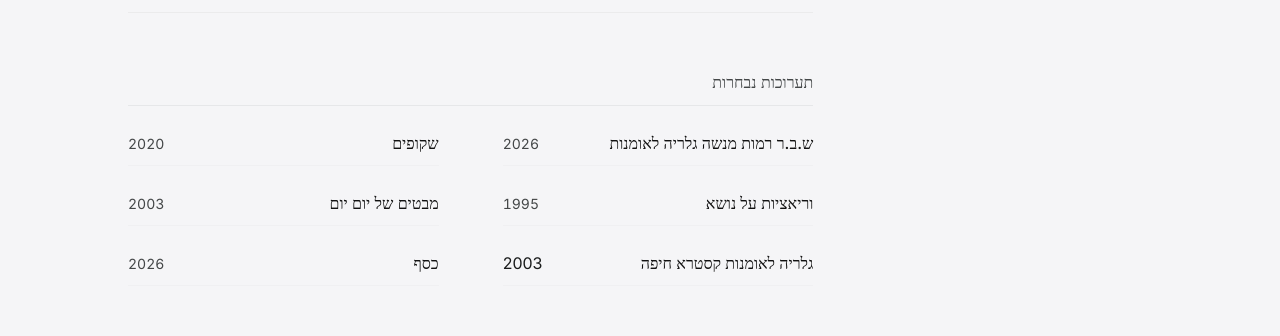
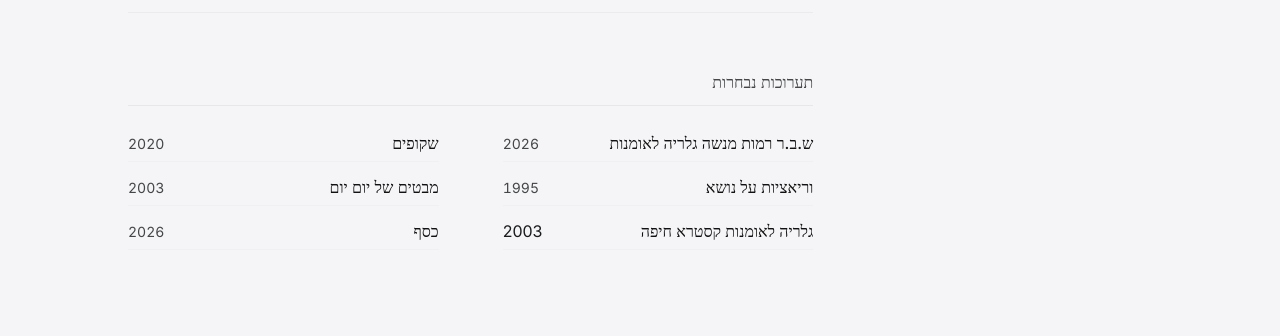
Before and after one commit to dekel22/lea-atir-gallery, a React (Vite) app: page / in a window 1280 px wide. Shown: the part 960-1296 px from the top of the page. Built offline with nearby package versions, Linux system fonts and the light colour scheme; a web font is replaced by a local one.

Commit message:
רווחים

```diff
--- a/src/pages/Home.jsx
+++ b/src/pages/Home.jsx
@@ -59,28 +59,28 @@
             <div className="pt-8 max-w-4xl">
               <div className="space-y-6">
                 <h4 className="font-label-sm text-on-surface-variant border-b border-outline-variant/30 pb-2">תערוכות נבחרות</h4>
-                <ul className="font-body-md grid grid-cols-1 md:grid-cols-2 gap-x-16 gap-y-6">
-                  <li className="flex justify-between items-baseline gap-4 border-b border-outline-variant/10 pb-2">
+                <ul className="font-body-md grid grid-cols-1 md:grid-cols-2 gap-x-16 gap-y-3">
+                  <li className="flex justify-between items-baseline gap-4 border-b border-outline-variant/10 pb-1">
                     <Link to="/gallery/gallery_3" className="text-primary font-medium hover:text-secondary transition-colors">ש.ב.ר רמות מנשה גלריה לאומנות</Link>
                     <span className="text-on-surface-variant text-sm tabular-nums">2026</span>
                   </li>
-                  <li className="flex justify-between items-baseline gap-4 border-b border-outline-variant/10 pb-2">
+                  <li className="flex justify-between items-baseline gap-4 border-b border-outline-variant/10 pb-1">
                     <Link to="/gallery/transparent" className="text-primary font-medium hover:text-secondary transition-colors">שקופים</Link>
                     <span className="text-on-surface-variant text-sm tabular-nums">2020</span>
                   </li>
-                  <li className="flex justify-between items-baseline gap-4 border-b border-outline-variant/10 pb-2">
+                  <li className="flex justify-between items-baseline gap-4 border-b border-outline-variant/10 pb-1">
                     <Link to="/gallery/gallery_7" className="text-primary font-medium hover:text-secondary transition-colors">וריאציות על נושא</Link>
                     <span className="text-on-surface-variant text-sm tabular-nums">1995</span>
                   </li>
-                  <li className="flex justify-between items-baseline gap-4 border-b border-outline-variant/10 pb-2">
+                  <li className="flex justify-between items-baseline gap-4 border-b border-outline-variant/10 pb-1">
                     <Link to="/gallery/gallery_1" className="text-primary font-medium hover:text-secondary transition-colors">מבטים של יום יום</Link>
                     <span className="text-on-surface-variant text-sm tabular-nums">2003</span>
                   </li>
-                  <li className="flex justify-between items-baseline gap-4 border-b border-outline-variant/10 pb-2">
+                  <li className="flex justify-between items-baseline gap-4 border-b border-outline-variant/10 pb-1">
                     <Link to="/gallery/gallery_1" className="text-primary font-medium hover:text-secondary transition-colors">גלריה לאומנות קסטרא חיפה</Link>
                     <span className="text-on-surface-nums">2003</span>
                   </li>
-                  <li className="flex justify-between items-baseline gap-4 border-b border-outline-variant/10 pb-2">
+                  <li className="flex justify-between items-baseline gap-4 border-b border-outline-variant/10 pb-1">
                     <Link to="/gallery/silver" className="text-primary font-medium hover:text-secondary transition-colors">כסף</Link>
                     <span className="text-on-surface-variant text-sm tabular-nums">2026</span>
                   </li>
```
